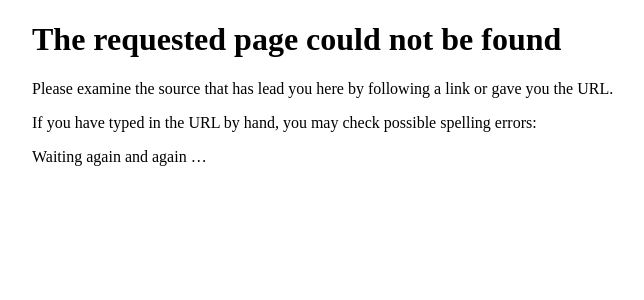
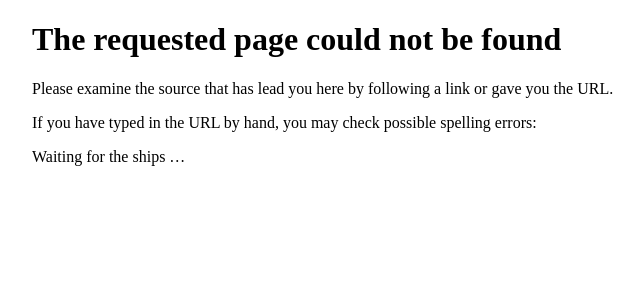
Before and after one commit to hh-lohmann/hh-lohmann.github.io, a Jekyll site: the page built from testagain.md, in a window 1280 px wide. Shown: the top 300 px of the page, without its empty margins (288-932 px from the left). Built offline with Jekyll 4.4.1, drawn with Linux system fonts in a browser that asks for light colours.

Commit message:
Update testagain.md

```diff
--- a/testagain.md
+++ b/testagain.md
@@ -2,4 +2,4 @@
 layout: testo
 ---
 
-Waiting again and again ...
+Waiting for the ships ...
```
